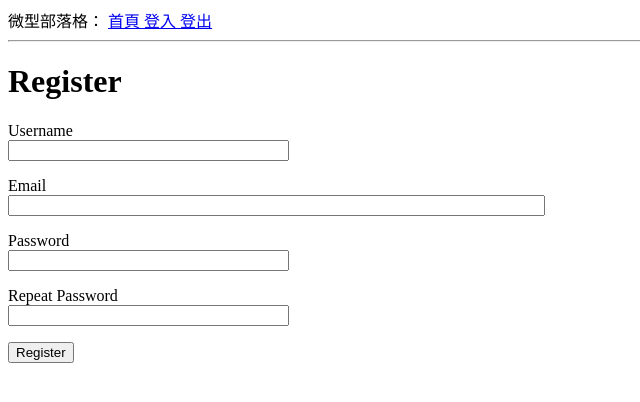
After one commit to CodeShibaGo/m3-week-06-reg734, a Flask app: page /register in a window 1280 px wide. The commit adds this page. Shown: the top 402 px of the page, without its empty margins (0-640 px from the left). Run offline with Flask 3, Linux system fonts and the light colour scheme.

Commit message:
raw sql 註冊頁完成

```diff
--- a/app/forms.py
+++ b/app/forms.py
@@ -1,10 +1,32 @@
 
-from  flask_wtf import  FlaskForm
-from  wtforms import StringField, PasswordField, BooleanField, SubmitField
-from  wtforms.validators import DataRequired
+from flask_wtf import FlaskForm
+from wtforms import StringField, PasswordField, BooleanField, SubmitField
+from wtforms.validators import ValidationError, DataRequired, Email, EqualTo
+from sqlalchemy import text
+from app import db
 
 class LoginForm (FlaskForm):
     username = StringField('使用者名稱', validators=[DataRequired()])
     password = PasswordField('密碼', validators=[DataRequired()])
     remember_me = BooleanField('記住我')
     submit = SubmitField('登入')
+
+class RegistrationForm(FlaskForm):
+    username = StringField('Username', validators=[DataRequired()])
+    email = StringField('Email', validators=[DataRequired(), Email()])
+    password = PasswordField('Password', validators=[DataRequired()])
+    password2 = PasswordField(
+        'Repeat Password', validators=[DataRequired(), EqualTo('password')])
+    submit = SubmitField('Register')
+
+    def validate_username(self, username):
+        sql = text("SELECT 1 FROM user WHERE username = :username LIMIT 1")
+        result = db.session.execute(sql, {'username': username.data}).first()
+        if result is not None:
+            raise ValidationError('Please use a different username.')
+
+    def validate_email(self, email):
+        sql = text("SELECT 1 FROM user WHERE email = :email LIMIT 1")
+        result = db.session.execute(sql, {'email': email.data}).first()
+        if result is not None:
+            raise ValidationError('Please use a different email address.')
--- a/app/routes.py
+++ b/app/routes.py
@@ -1,9 +1,18 @@
-from flask import render_template, flash, redirect, url_for
-from app import app
-from app.forms import LoginForm
+from flask import render_template, flash, redirect, url_for, request
+from app import app, db
+from app.forms import LoginForm, RegistrationForm
+from flask_login import  login_user, logout_user, current_user, login_required
+from sqlalchemy import text
+import sqlalchemy as sa
+from app.models import User
+from urllib.parse import urlsplit
+from werkzeug.security import generate_password_hash
+
+
 
 @app.route('/')
 @app.route('/index')
+@login_required
 def index():
     user = {'username': 'Reg'}
     posts =[
@@ -17,11 +26,53 @@ def index():
         }
     ]
     return render_template('index.html', title='首頁', user=user, posts=posts)
+
 @app.route('/login', methods=['GET','POST'])
 def login():
+    if current_user.is_authenticated:
+        return redirect(url_for('index'))
     form = LoginForm()
     if form.validate_on_submit():
-        flash('使用者{} 的登入請求, 記住我={}'.format(
-            form.username.data, form.remember_me.data))
-        return  redirect(url_for('index'))
+        user = db.session.scalar(
+            sa.select(User).where(User.username == form.username.data))
+        if user is None or not user.check_password(form.password.data):
+            flash('無效的使用者名稱或密碼')
+            return redirect(url_for('login'))
+        login_user(user, remember=form.remember_me.data)
+        next_page = request.args.get('next')
+        if not next_page or urlsplit(next_page).netloc != '':
+            next_page = url_for('index')
+        return redirect(next_page)
     return render_template('login.html', title='登入', form=form)
+
+@app.route('/logout')
+def logout():
+    logout_user()
+    return redirect(url_for('index'))
+
+@app.route('/register', methods=['GET', 'POST'])
+def register():
+    if current_user.is_authenticated:
+        return redirect(url_for('index'))
+
+    form = RegistrationForm()
+
+    if form.validate_on_submit():
+        hashed_password = generate_password_hash(form.password.data)
+
+        sql = text("""
+            INSERT INTO user (username, email, password_hash)
+            VALUES (:username, :email, :password_hash)
+        """)
+
+        db.session.execute(sql, {
+            'username': form.username.data,
+            'email': form.email.data,
+            'password_hash': hashed_password
+        })
+        db.session.commit()
+
+        flash('恭喜，你現在是一名註冊使用者！')
+        return redirect(url_for('login'))
+
+    return render_template('register.html', title='Register', form=form)
--- a/app/templates/base.html
+++ b/app/templates/base.html
@@ -11,6 +11,7 @@
   <div> 微型部落格：
       <a href="{{ url_for('index') }}"> 首頁 </a>
       <a href="{{ url_for('login') }}"> 登入 </a>
+       <a href="{{ url_for('logout') }}"> 登出 </a>
   </div>
   <hr>
   {% with messages = get_flashed_messages() %}
--- a/app/templates/index.html
+++ b/app/templates/index.html
@@ -2,7 +2,7 @@
 {% extends "base.html"  %}
 
 {% block content %}
-    <h1> 嗨, {{ user.username }}</h1>
+    <h1> 嗨, {{ current_user.username }}</h1>
     {% for post in posts %}
     <div><p>{{ post.author.username }} 說： <b>{{ post.body }}</b></p></div>
     {% endfor %}
--- a/app/templates/login.html
+++ b/app/templates/login.html
@@ -21,4 +21,5 @@
     <p>{{form.remember_me()}}{{form.remember_me.label}}</p>
     <p>{{form.submit()}}</p>
   </form>
+  <p> 新使用者？ <a href="{{ url_for('register') }}"> 點擊註冊！</a></p>
 {% endblock %}
--- /dev/null
+++ b/app/templates/register.html
@@ -0,0 +1,39 @@
+{% extends "base.html" %}
+
+{% block content %}
+    <h1>Register</h1>
+    <form action=""method="post">
+        {{form.hidden_tag() }}
+        <p>
+            {{form.username.label}}<br>
+            {{form.username(size=32) }}<br>
+            {% for error in form.username.errors %}
+            <span style="color: red;">[{{ error }}]</span>
+            {% endfor %}
+        </p>
+        <p>
+            {{form.email.label}}<br>
+            {{form.email(size=64) }}<br>
+            {% for error in form.email.errors %}
+            <span style="color: red;">[{{ error }}]</span>
+            {% endfor %}
+        </p>
+        <p>
+            {{form.password.label}}<br>
+            {{ form
+
+.password(size=32) }}<br>
+            {% for error in form.password.errors %}
+            <span style="color: red;">[{{ error }}]</span>
+            {% endfor %}
+        </p>
+        <p>
+            {{form.password2.label}}<br>
+            {{form.password2(size=32) }}<br>
+            {% for error in form.password2.errors %}
+            <span style="color: red;">[{{ error }}]</span>
+            {% endfor %}
+        </p>
+        <p>{{ form.submit() }}</p>
+    </form>
+{% endblock %}
--- a/config.py
+++ b/config.py
@@ -5,5 +5,6 @@ basedir = os.path.abspath(os.path.dirname(__file__))
 load_dotenv(os.path.join(basedir, '.env'))
 
 class Config:
+    SECRET_KEY = os.environ.get('SECRET_KEY') or 'you-will-never-guess'
     SQLALCHEMY_DATABASE_URI = os.environ.get('DATABASE_URL')
     SQLALCHEMY_TRACK_MODIFICATIONS = False
```
Also changed, not shown: app/__init__.py (+15 -11 lines), app/models.py (+15 -2 lines).
